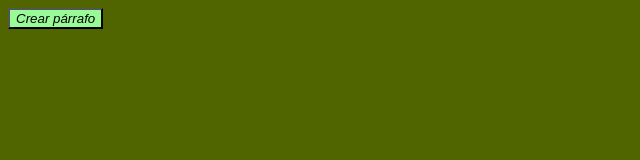
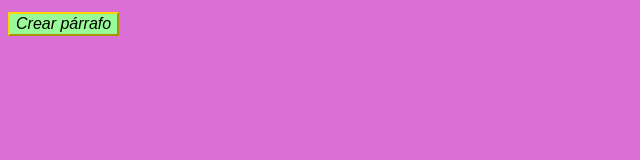
Before and after one commit to IldiBustamante/EjercicioJS, a plain HTML site: page Ejercicio Borrar JS/index.html in a window 1280 px wide. Shown: the whole page, without its empty margins (0-640 px from the left). Drawn offline with Linux system fonts and the light colour scheme.

Commit message:
cambie colores css

```diff
--- a/Ejercicio Borrar JS/estilos.css
+++ b/Ejercicio Borrar JS/estilos.css
@@ -1,9 +1,13 @@
 body{
-    background-color: #506400;
+    background-color: orchid;
     font-style: initial;
+    font-size: 24px;
+
 }
 
 button{
     background-color: palegreen;
     font-style: italic;
+    font-size: 16px;
+    border-color: gold;
 }
```
